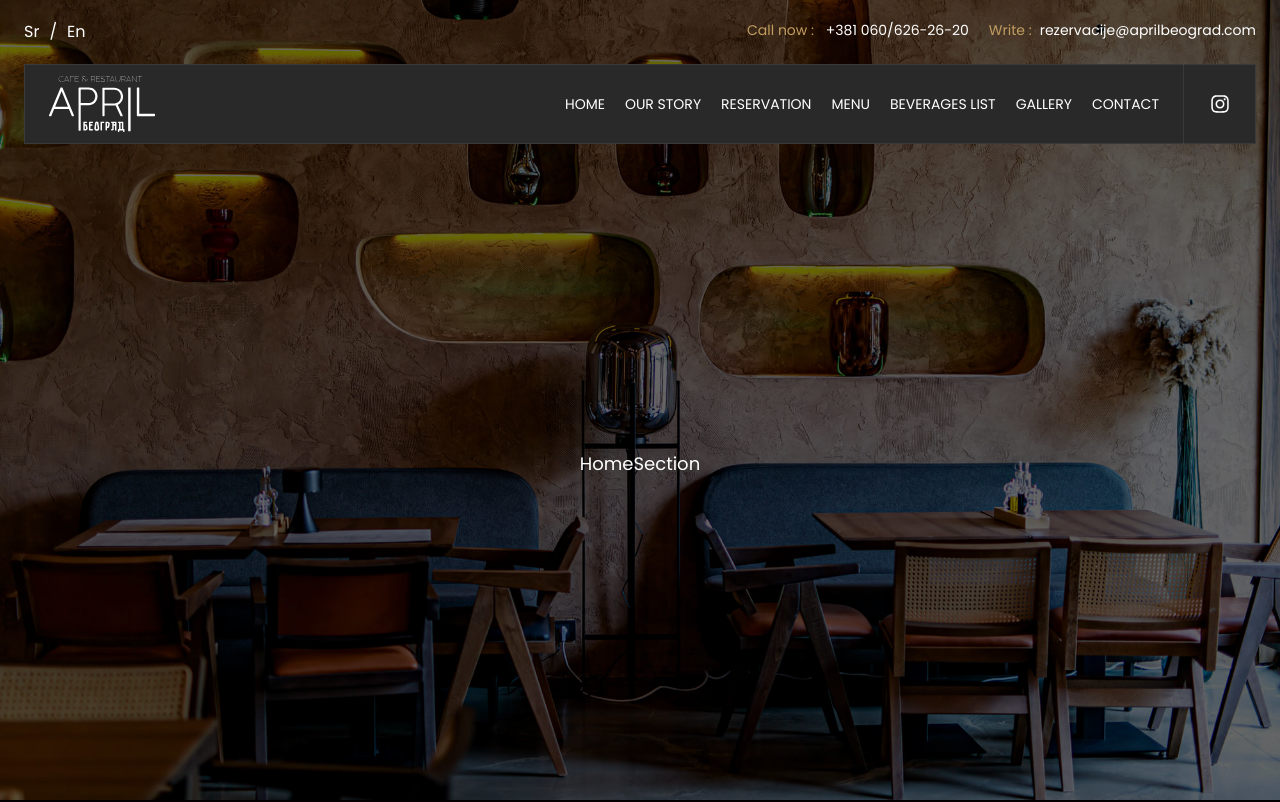
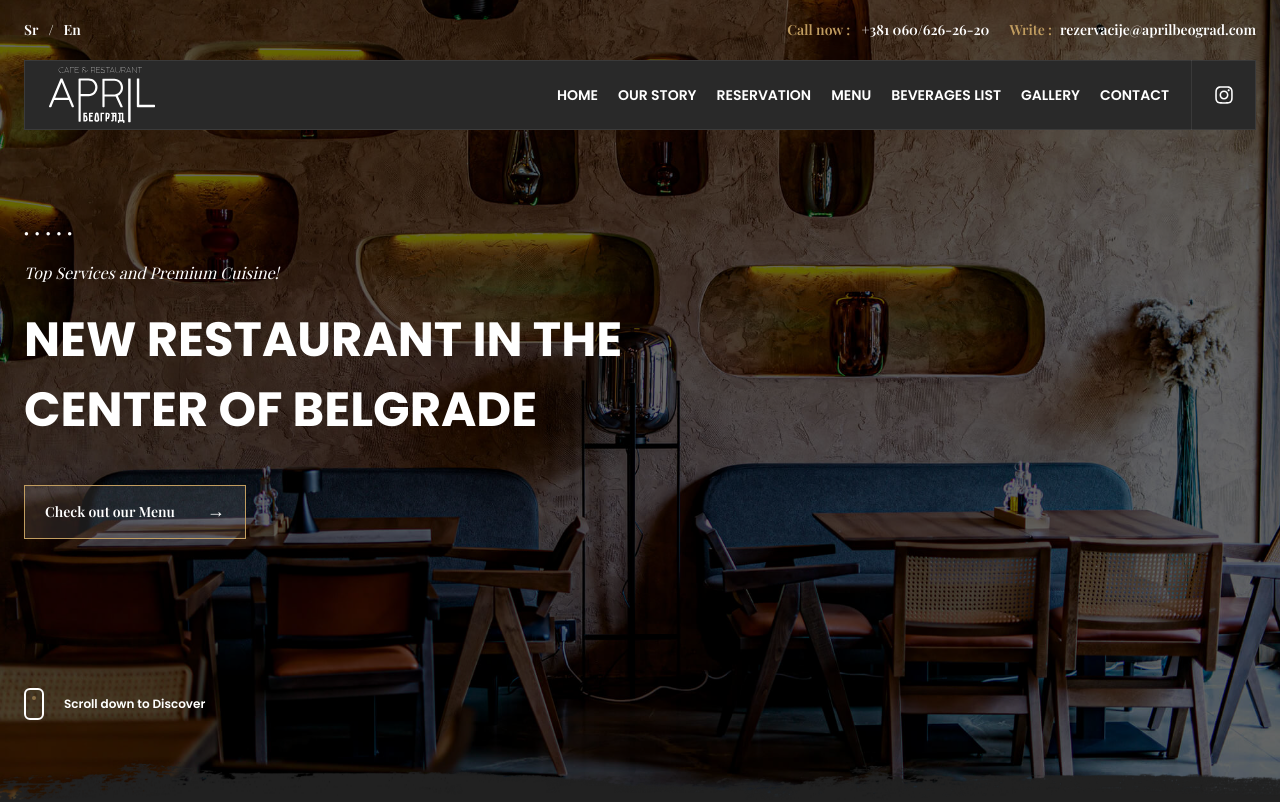
Before and after one commit to milosmicevic/April-Beograd, a React (Vite) app: page / in a window 1280 px wide. Shown: the top 802 px of the page. Built offline with nearby package versions, Linux system fonts and the light colour scheme.

Commit message:
Developing Hero Section

```diff
--- a/index.html
+++ b/index.html
@@ -4,6 +4,7 @@
     <meta charset="UTF-8" />
     <meta name="viewport" content="width=device-width, initial-scale=1.0" />
     <meta name="description" content="A beautiful restaurant in the center of Belgrade." />
+    <link rel="icon" type="image/x-icon" href="./src/assets/favicon.ico" />
     <title>April Beograd</title>
   </head>
   <body>
--- a/src/components/HomeSection/HomeSection.jsx
+++ b/src/components/HomeSection/HomeSection.jsx
@@ -1,7 +1,33 @@
 import React from "react";
+import "./HomeSection.scss";
+import { useTranslation } from "react-i18next";
+import BrushImage from "../../assets/asset 18.png";
 
 const HomeSection = () => {
-  return <section id="home-section">HomeSection</section>;
+  const { t } = useTranslation();
+  return (
+    <section id="home-section" className="relative grid place-items-center -mt-[60px]">
+      <div className="container">
+        <div className="hero-title-container relative max-w-full sm:max-w-[70%] lg:max-w-[50%]">
+          <p className="text-base italic font-playfairDisplay">{t("heroSubTitle")}</p>
+          <h1 className="lg:leading-[70px] mb-10">{t("heroTitle")}</h1>
+          <a
+            className="flex font-semibold items-center gap-8 py-3.5 px-5 font-playfairDisplay border border-primary w-max text-sm bg-white/10 duration-200 hover:border-white hover:bg-white hover:text-black"
+            href="#menu-section"
+          >
+            {t("heroButtonText")} <span className="-mt-1 text-lg"> &#x2192;</span>
+          </a>
+        </div>
+        <div className="absolute flex items-center gap-5 text-xs font-semibold bottom-20">
+          <div className="w-5 h-8 border-[2px] border-white rounded-md scroll-down-indicator-container p-1.5">
+            <div className="w-1 h-1 rounded-full bg-primary scroll-down-indicator"></div>
+          </div>
+          <span>Scroll down to Discover</span>
+        </div>
+      </div>
+      <img src={BrushImage} className="absolute -bottom-[1px] w-full" alt="Brush Effect Image" />
+    </section>
+  );
 };
 
 export default HomeSection;
--- /dev/null
+++ b/src/components/HomeSection/HomeSection.scss
@@ -0,0 +1,37 @@
+#home-section {
+  .hero-title-container {
+    p {
+      &:before {
+        content: "\25CF\25CF\25CF\25CF\25CF";
+        @apply absolute -top-10 left-0 w-14 h-[1px] text-[8px] tracking-[6px] text-white;
+      }
+    }
+
+    a {
+      &:hover {
+        @apply bg-white text-black;
+      }
+    }
+  }
+
+  .scroll-down-indicator {
+    animation-name: scroll;
+    animation-duration: 2.2s;
+    animation-timing-function: cubic-bezier(0.15, 0.41, 0.69, 0.94);
+    animation-iteration-count: infinite;
+  }
+
+  @keyframes scroll {
+    0% {
+      opacity: 0;
+    }
+    10% {
+      transform: translateY(0);
+      opacity: 1;
+    }
+    100% {
+      transform: translateY(12px);
+      opacity: 0;
+    }
+  }
+}
--- a/src/components/Navigation/Navigation.jsx
+++ b/src/components/Navigation/Navigation.jsx
@@ -7,7 +7,6 @@ import Instagram from "../../assets/instagram.svg";
 import { debounce } from "lodash";
 
 //TODO Set active class to navlink which is active
-//TODO Make navigation sticky
 
 const Navigation = () => {
   const [isMenuOpen, setIsMenuOpen] = useState(false);
@@ -17,6 +16,16 @@ const Navigation = () => {
   const navListRef = useRef(null);
   const navigationHeaderRef = useRef(null);
   const mainNavigationContainerRef = useRef(null);
+
+  const navigationLinks = [
+    { label: "navigationLink1", href: "#home-section" },
+    { label: "navigationLink2", href: "#our-story-section" },
+    { label: "navigationLink3", href: "#reservation-section" },
+    { label: "navigationLink4", href: "#menu-section" },
+    { label: "navigationLink5", href: "#beverages-list-section" },
+    { label: "navigationLink6", href: "#gallery-section" },
+    { label: "navigationLink7", href: "#contact-section" },
+  ];
 
   const { t } = useTranslation();
 
@@ -59,14 +68,6 @@ const Navigation = () => {
     navListRef.current.classList.toggle("nav-list--open");
   };
 
-  // #home-section
-  // #our-story-section
-  // #reservation-section
-  // #menu-section
-  // #beverages-list-section
-  // #gallery-section
-  // #contact-section
-
   return (
     <header>
       <NavigationHeader ref={navigationHeaderRef} />
@@ -74,58 +75,30 @@ const Navigation = () => {
         <div
           ref={mainNavigationRef}
           className={`${
-            isFixed ? " -translate-y-16" : ""
-          } transition-transform fixed flex items-center justify-between h-20 pl-6 text-sm border bg-gray-system-1 border-gray-system-2`}
+            isFixed ? " -translate-y-[60px]" : ""
+          } transition-transform z-50 fixed flex items-center justify-between h-[70px] pl-6 text-sm border bg-gray-system-1 border-gray-system-2`}
         >
           <div className="logo">
             <a href="/">
               <img src={Logo} className="h-14" alt="My Logo" />
             </a>
           </div>
-          <nav className="h-20">
+          <nav className="h-[70px]">
             <div className="relative flex items-center h-full">
               <ul
                 ref={navListRef}
-                className="nav-list absolute right-[-1px] lg:w-full w-[161px] flex flex-col gap-5 px-4 py-4 border-b top-full lg:flex-row lg:static lg:py-0 bg-gray-system-1 lg:border-none border-x border-gray-system-2"
+                className="nav-list font-semibold absolute right-[-1px] lg:w-full w-[161px] flex flex-col gap-5 px-4 py-4 border-b top-full lg:flex-row lg:static lg:py-0 bg-gray-system-1 lg:border-none border-x border-gray-system-2"
               >
-                <li className="duration-200 hover:text-primary nav-item">
-                  <a href="#home-section" aria-label={t("navigationLink1")}>
-                    {t("navigationLink1")}
-                  </a>
-                </li>
-                <li className="duration-200 hover:text-primary nav-item">
-                  <a href="#our-story-section" aria-label={t("navigationLink2")}>
-                    {t("navigationLink2")}
-                  </a>
-                </li>
-                <li className="duration-200 hover:text-primary nav-item">
-                  <a href="#reservation-section" aria-label={t("navigationLink3")}>
-                    {t("navigationLink3")}
-                  </a>
-                </li>
-                <li className="duration-200 hover:text-primary nav-item">
-                  <a href="#menu-section" aria-label={t("navigationLink4")}>
-                    {t("navigationLink4")}
-                  </a>
-                </li>
-                <li className="duration-200 hover:text-primary nav-item">
-                  <a href="#beverages-list-section" aria-label={t("navigationLink5")}>
-                    {t("navigationLink5")}
-                  </a>
-                </li>
-                <li className="duration-200 hover:text-primary nav-item">
-                  <a href="#gallery-section" aria-label={t("navigationLink6")}>
-                    {t("navigationLink6")}
-                  </a>
-                </li>
-                <li className="duration-200 hover:text-primary nav-item">
-                  <a href="#contact-section" aria-label={t("navigationLink7")}>
-                    {t("navigationLink7")}
-                  </a>
-                </li>
+                {navigationLinks.map((link) => (
+                  <li key={link.href} className="duration-200 hover:text-primary nav-item">
+                    <a href={link.href} aria-label={t(link.label)}>
+                      {t(link.label)}
+                    </a>
+                  </li>
+                ))}
               </ul>
               <button
-                className="grid w-20 h-20 border-l border-gray-system-2 place-content-center menu-toggle lg:hidden"
+                className="grid w-[70px] h-[70px] border-l border-gray-system-2 place-content-center menu-toggle lg:hidden"
                 onClick={handleMenuClick}
                 aria-label="Menu"
                 aria-expanded={isMenuOpen ? "true" : "false"}
@@ -135,7 +108,7 @@ const Navigation = () => {
                 <span className="h-0.5 bg-primary w-5 rounded block"></span>
               </button>
               <a
-                className="grid w-20 h-20 border-l border-gray-system-2 place-content-center"
+                className="grid w-[70px] h-[70px] border-l border-gray-system-2 place-content-center"
                 href="https://www.instagram.com/april__beograd/"
               >
                 <img src={Instagram} className="w-5 h-5" alt="Instagram Link" />
--- a/src/components/Navigation/Navigation.scss
+++ b/src/components/Navigation/Navigation.scss
@@ -1,3 +1,15 @@
+header {
+  .contact-link-container {
+    &:hover {
+      .contact-link-label {
+        @apply text-white;
+      }
+      .contact-link {
+        @apply text-primary;
+      }
+    }
+  }
+
   .nav-list {
     @apply lg:transition-none transition-all duration-200 -right-5 lg:visible invisible lg:opacity-100 opacity-0 ease-in;
   }
@@ -5,3 +17,4 @@
   .nav-list--open {
     @apply opacity-100 visible right-[-1px];
   }
+}
--- a/src/components/Navigation/NavigationHeader.jsx
+++ b/src/components/Navigation/NavigationHeader.jsx
@@ -14,10 +14,10 @@ const NavigationHeader = forwardRef((props, ref) => {
   };
 
   return (
-    <div ref={ref} className="container flex justify-between py-5 text-sm">
+    <div ref={ref} className="container relative z-10 flex justify-between py-5 text-sm font-semibold font-playfairDisplay">
       {/* <h1 className="text-primary">{t("welcomeMessage")}</h1> */}
 
-      <div className="flex gap-2.5 text-base">
+      <div className="flex gap-2.5">
         <button
           className={language === "srb" ? "text-primary" : "text-white"}
           onClick={() => handleChangeLanguage("srb")}
@@ -35,14 +35,14 @@ const NavigationHeader = forwardRef((props, ref) => {
         </button>
       </div>
       <div className="flex gap-5">
-        <a href="tel:+381 060/626-26-20">
-          <span className="hidden mr-2 lg:inline-block text-primary">{t("headerPhone")}</span>{" "}
-          <span className="hidden lg:inline-block">+381 060/626-26-20</span>
+        <a className="contact-link-container" href="tel:+381 060/626-26-20">
+          <span className="hidden mr-2 duration-200 contact-link-label lg:inline-block text-primary">{t("headerPhone")}</span>{" "}
+          <span className="hidden duration-200 contact-link lg:inline-block">+381 060/626-26-20</span>
           <img src={Phone} className="w-5 h-5 lg:hidden" alt="Call us button" />
         </a>
-        <a href="mailto:rezervacije@aprilbeograd.com">
-          <span className="hidden mr-2 lg:inline-block text-primary">{t("headerMail")}</span>
-          <span className="hidden lg:inline-block"> rezervacije@aprilbeograd.com</span>
+        <a className="contact-link-container" href="mailto:rezervacije@aprilbeograd.com">
+          <span className="hidden mr-2 duration-200 contact-link-label lg:inline-block text-primary">{t("headerMail")}</span>
+          <span className="hidden duration-200 contact-link lg:inline-block"> rezervacije@aprilbeograd.com</span>
           <img src={Mail} className="w-5 h-5 lg:hidden" alt="Mail us button" />
         </a>
       </div>
--- a/src/components/OurStorySection/OurStorySection.jsx
+++ b/src/components/OurStorySection/OurStorySection.jsx
@@ -1,7 +1,11 @@
 import React from "react";
 
 const OurStorySection = () => {
-  return <section id="our-story-section">OurStorySection</section>;
+  return (
+    <section id="our-story-section" className="bg-gray-system-3">
+      OurStorySection
+    </section>
+  );
 };
 
 export default OurStorySection;
--- a/src/index.scss
+++ b/src/index.scss
@@ -3,6 +3,7 @@
 @tailwind utilities;
 
 @import url("https://fonts.googleapis.com/css2?family=Poppins:wght@100;200;300;400;500;600;700&display=swap");
+@import url("https://fonts.googleapis.com/css2?family=Inter:wght@700&family=Playfair+Display:wght@400;500;600&display=swap");
 
 /*
   1. Use a more-intuitive box-sizing model.
@@ -74,22 +75,22 @@ h6 {
 }
 
 h1 {
-  @apply text-5xl lg:text-6xl;
+  @apply text-4xl lg:text-5xl;
 }
 h2 {
-  @apply text-4xl lg:text-5xl;
+  @apply text-3xl lg:text-4xl;
 }
 h3 {
-  @apply text-3xl lg:text-4xl;
+  @apply text-2xl lg:text-3xl;
 }
 h4 {
-  @apply text-2xl lg:text-3xl;
+  @apply text-xl lg:text-2xl;
 }
 h5 {
-  @apply text-xl lg:text-2xl;
+  @apply text-lg lg:text-xl;
 }
 h6 {
-  @apply text-lg lg:text-xl;
+  @apply text-base lg:text-lg;
 }
 
 p {
@@ -101,7 +102,8 @@ p {
 }
 
 section {
-  display: grid;
-  place-content: center;
+  &:nth-child(even) {
+    @apply py-16 md:py-24;
+  }
   height: 100vh;
 }
--- a/src/locales/en.json
+++ b/src/locales/en.json
@@ -7,5 +7,9 @@
   "navigationLink4": "MENU",
   "navigationLink5": "BEVERAGES LIST",
   "navigationLink6": "GALLERY",
-  "navigationLink7": "CONTACT"
+  "navigationLink7": "CONTACT",
+
+  "heroSubTitle": "Top Services and Premium Cuisine!",
+  "heroTitle": "NEW RESTAURANT IN THE CENTER OF BELGRADE",
+  "heroButtonText": "Check out our Menu"
 }
--- a/src/locales/srb.json
+++ b/src/locales/srb.json
@@ -7,5 +7,9 @@
   "navigationLink4": "MENI",
   "navigationLink5": "KARTA PIĆA",
   "navigationLink6": "GALERIJA",
-  "navigationLink7": "KONTAKT"
+  "navigationLink7": "KONTAKT",
+
+  "heroSubTitle": "Vrhunska usluga i odlična hrana!",
+  "heroTitle": "NOV RESTORAN U SAMOM CENTRU BEOGRADA",
+  "heroButtonText": "Pogledaj naš Meni"
 }
```
Also changed, not shown: tailwind.config.js (+4 -4 lines), 1 other file (tests, documents, lock files or other folders). Lines whose indentation alone changed are shown as unchanged.
